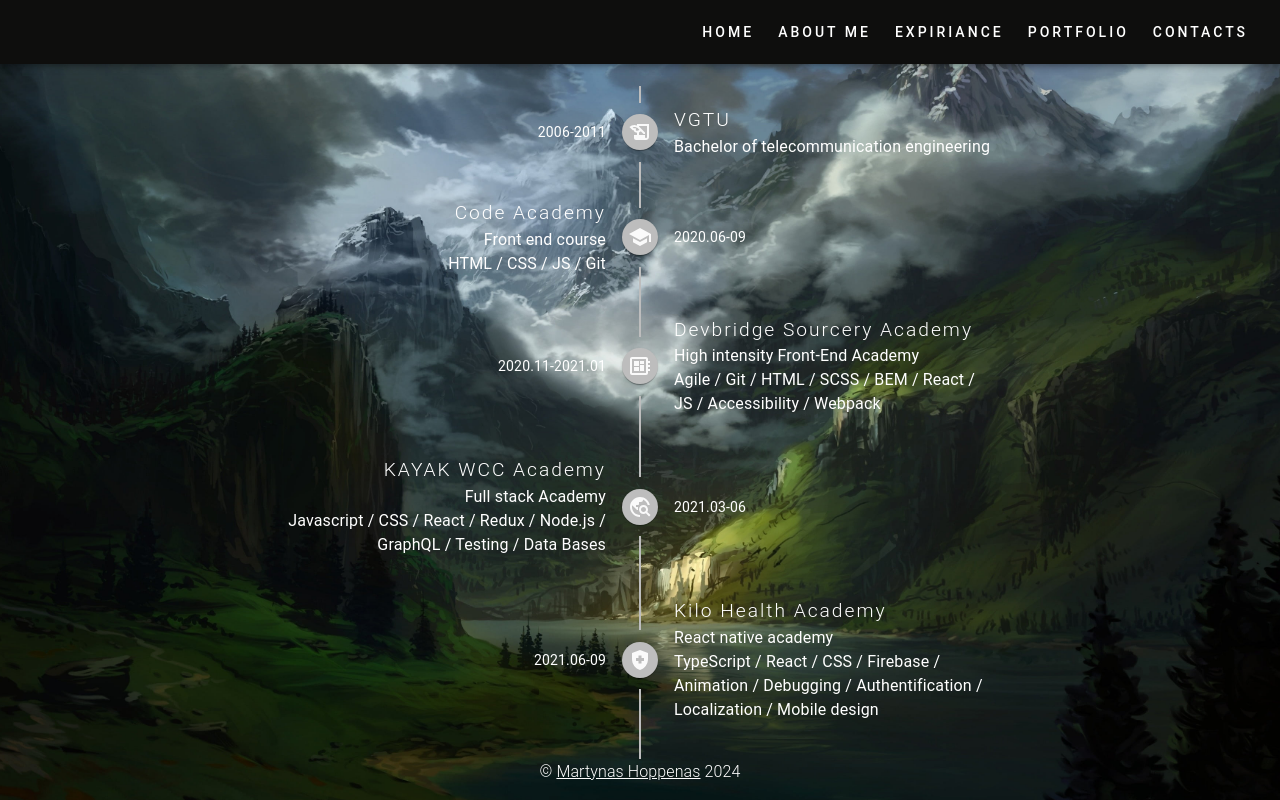
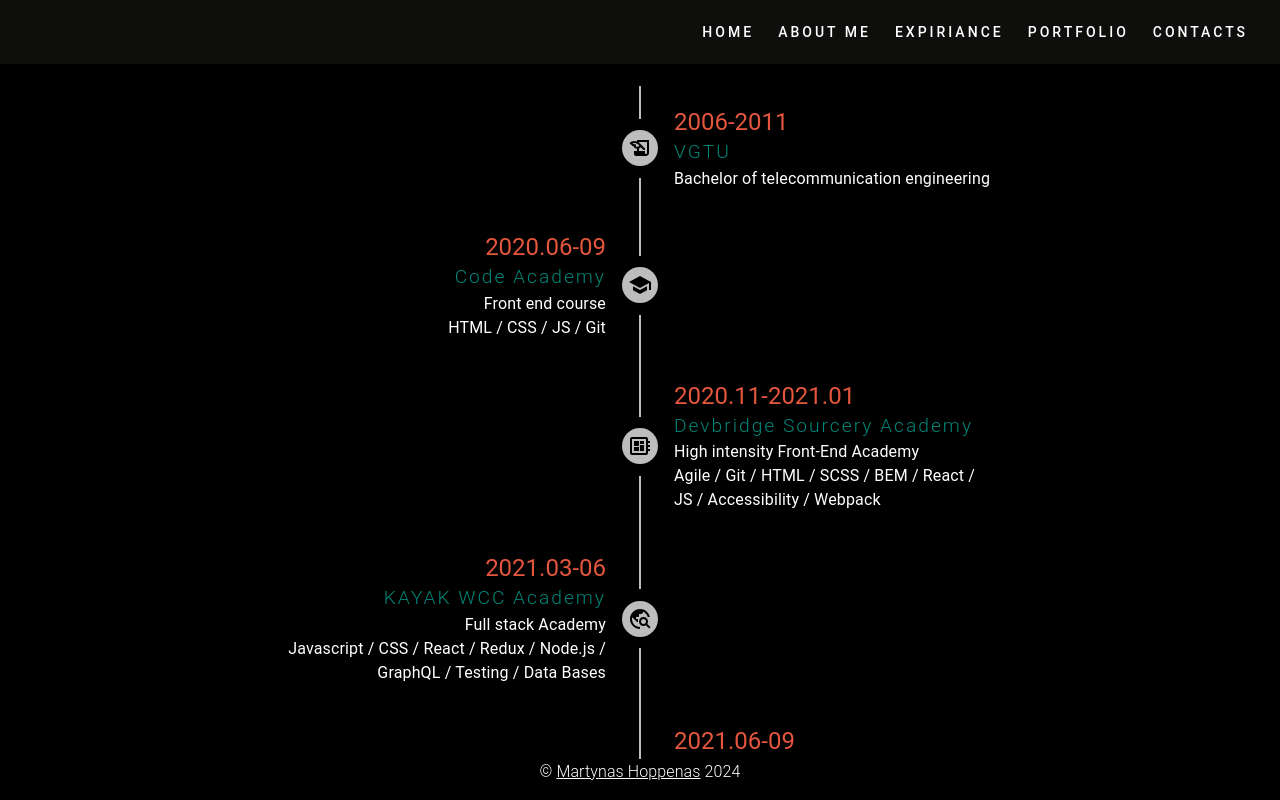
Before and after one commit to Hoppenas/mh-codes, a React (Create React App) app: page /expiriance in a window 1280 px wide. Built offline with nearby package versions, Linux system fonts and the light colour scheme.

Commit message:
UPD: expiriance style

```diff
--- a/src/components/CustomizedTimeline/CustomizedTimeline.tsx
+++ b/src/components/CustomizedTimeline/CustomizedTimeline.tsx
@@ -1,11 +1,12 @@
 import * as React from "react";
-import { Timeline } from "@mui/lab";
-import TimelineItem from "@mui/lab/TimelineItem";
-import TimelineSeparator from "@mui/lab/TimelineSeparator";
-import TimelineConnector from "@mui/lab/TimelineConnector";
-import TimelineContent from "@mui/lab/TimelineContent";
-import TimelineOppositeContent from "@mui/lab/TimelineOppositeContent";
-import TimelineDot from "@mui/lab/TimelineDot";
+import {
+  TimelineDot,
+  TimelineContent,
+  TimelineConnector,
+  TimelineSeparator,
+  TimelineItem,
+  Timeline,
+} from "@mui/lab";
 import FlightTakeoffIcon from "@mui/icons-material/FlightTakeoff";
 import LocalAirportIcon from "@mui/icons-material/LocalAirport";
 import FingerprintIcon from "@mui/icons-material/Fingerprint";
@@ -24,7 +25,7 @@
     description: "",
     date: "2006-2011",
     isEducation: true,
-    icon: <HistoryEduIcon />,
+    icon: <HistoryEduIcon sx={{ color: "black" }} />,
   },
   {
     name: "Code Academy",
@@ -32,7 +33,7 @@
     description: "HTML / CSS / JS / Git",
     date: "2020.06-09",
     isEducation: true,
-    icon: <SchoolIcon />,
+    icon: <SchoolIcon sx={{ color: "black" }} />,
   },
   {
     name: "Devbridge Sourcery Academy",
@@ -41,7 +42,7 @@
       "Agile / Git / HTML / SCSS / BEM / React / JS / Accessibility / Webpack ",
     date: "2020.11-2021.01",
     isEducation: true,
-    icon: <DeveloperBoardIcon />,
+    icon: <DeveloperBoardIcon sx={{ color: "black" }} />,
   },
   {
     name: "KAYAK WCC Academy",
@@ -50,7 +51,7 @@
       "Javascript / CSS / React / Redux / Node.js / GraphQL / Testing / Data Bases",
     date: "2021.03-06",
     isEducation: true,
-    icon: <TravelExploreIcon />,
+    icon: <TravelExploreIcon sx={{ color: "black" }} />,
   },
   {
     name: "Kilo Health Academy",
@@ -59,7 +60,7 @@
       "TypeScript / React / CSS / Firebase / Animation / Debugging / Authentification / Localization / Mobile design",
     date: "2021.06-09",
     isEducation: true,
-    icon: <HealthAndSafetyIcon />,
+    icon: <HealthAndSafetyIcon sx={{ color: "black" }} />,
   },
   {
     name: "Neurotechnology",
@@ -75,7 +76,7 @@
     ],
     date: "2021 - Present",
     isEducation: false,
-    icon: <FingerprintIcon />,
+    icon: <FingerprintIcon sx={{ color: "black" }} />,
   },
   {
     name: "Hellmann Worldwide Logistics UAB",
@@ -89,7 +90,7 @@
     ],
     date: "2013 - 2021",
     isEducation: false,
-    icon: <LocalAirportIcon />,
+    icon: <LocalAirportIcon sx={{ color: "black" }} />,
   },
   {
     name: "Abipa logistics",
@@ -97,7 +98,7 @@
     description: "",
     date: "2008-2013",
     isEducation: false,
-    icon: <FlightTakeoffIcon />,
+    icon: <FlightTakeoffIcon sx={{ color: "black" }} />,
   },
 ];
 
@@ -106,21 +107,24 @@
     <Timeline position="alternate">
       {timeLineItems.map((item, index) => (
         <TimelineItem>
-          <TimelineOppositeContent
+          {/* <TimelineOppositeContent
             sx={{ m: "auto 0" }}
             align="right"
-            variant="body2"
-            // color="text.secondary"
+            variant="h4"
+            color="error"
           >
             {item.date}
-          </TimelineOppositeContent>
+          </TimelineOppositeContent> */}
           <TimelineSeparator>
             <TimelineConnector />
             <TimelineDot>{item.icon}</TimelineDot>
             <TimelineConnector />
           </TimelineSeparator>
           <TimelineContent sx={{ py: "20px", px: 2 }}>
-            <Typography variant="h6" component="span">
+            <Typography variant="h5" color="rgB(228, 86, 62)">
+              {item.date}
+            </Typography>
+            <Typography variant="h6" component="span" color="#008577">
               {item.name}
             </Typography>
             <Typography>{item.title}</Typography>
--- a/src/components/Layout/Layout.tsx
+++ b/src/components/Layout/Layout.tsx
@@ -28,7 +28,8 @@
         <div
           className="background"
           style={{
-            backgroundImage: `url(${background})`,
+            // backgroundImage: `url(${background})`,
+            background: "black",
           }}
         />
         <Box
```
